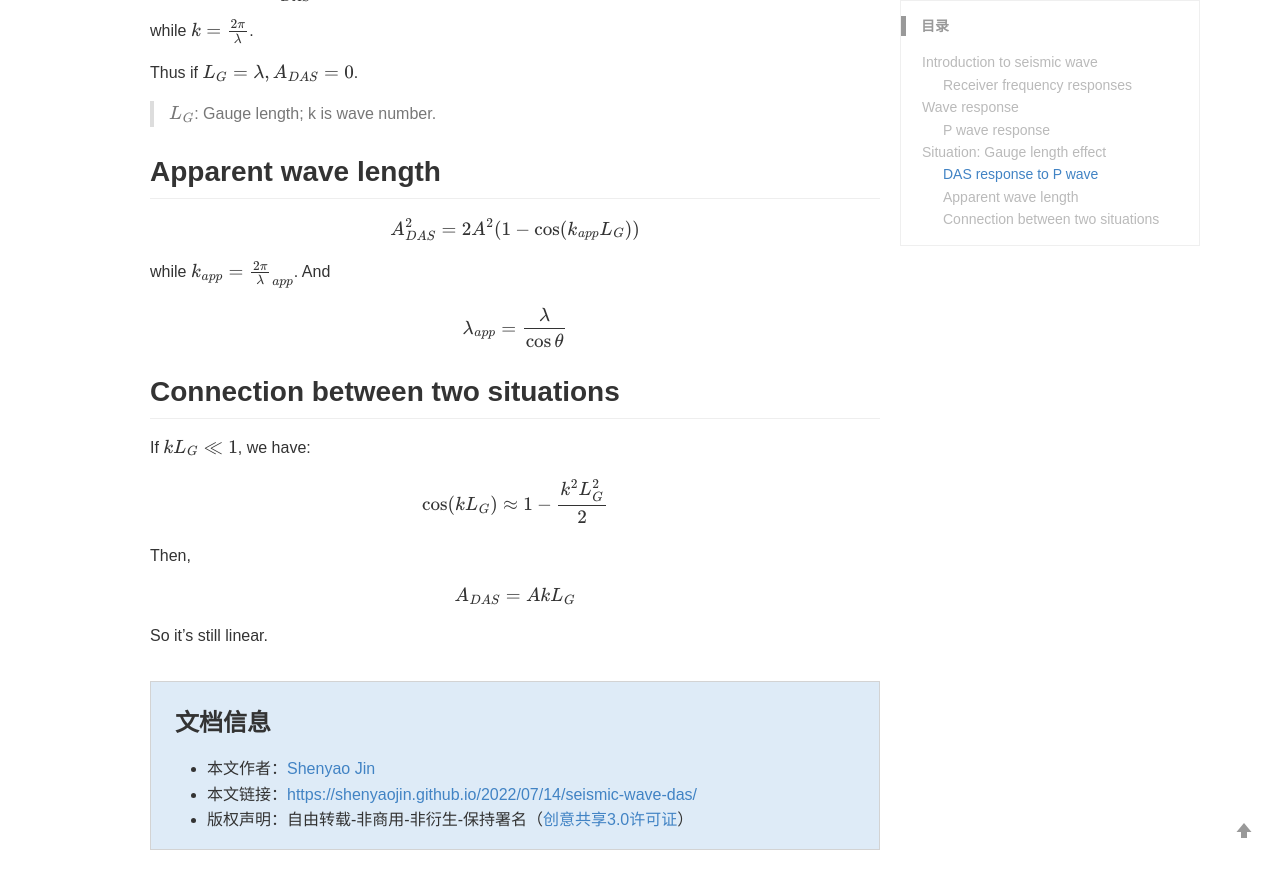
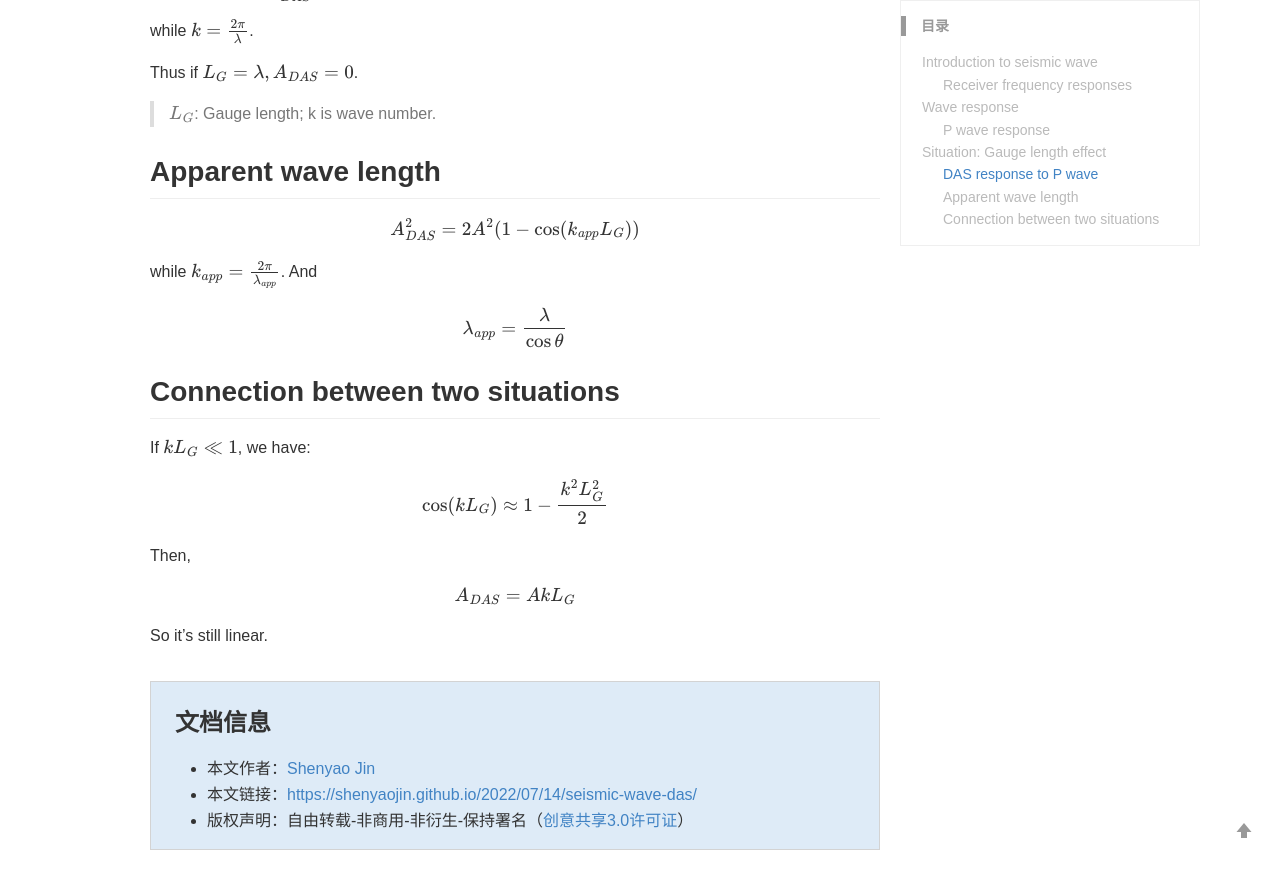
Before and after one commit to shenyaojin/shenyaojin.github.io, a Jekyll site: the page built from _posts/2022-07-14-seismic-wave-das.md, in a window 1280 px wide and 900 px high, scrolled down 1642 px. Shown: the top 889 px of the window. Built offline with Jekyll 4.4.1, drawn with Linux system fonts in a browser that asks for light colours; formulas are drawn with MathJax 3; a style sheet for code colours, icons or effects is not loaded; some of the changed text lies outside the part shown.

Commit message:
smallupdate

```diff
--- a/_posts/2022-07-14-seismic-wave-das.md
+++ b/_posts/2022-07-14-seismic-wave-das.md
@@ -82,7 +82,7 @@ $$
 A_{DAS}^2=2A^2(1-\cos(k_{app}L_G))
 $$
 
-while $$k_{app}=\frac{2\pi}\lambda_{app}$$. And
+while $$k_{app}=\frac{2\pi}{\lambda_{app}}$$. And
 
 $$
 \lambda_{app}=\frac{\lambda}{\cos\theta}
```
